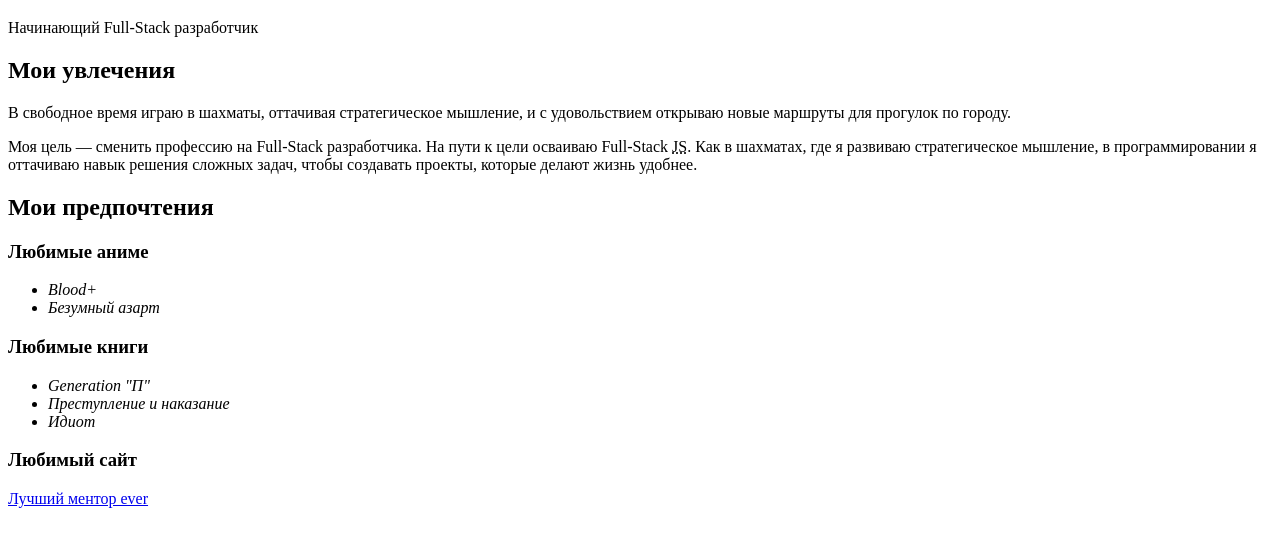
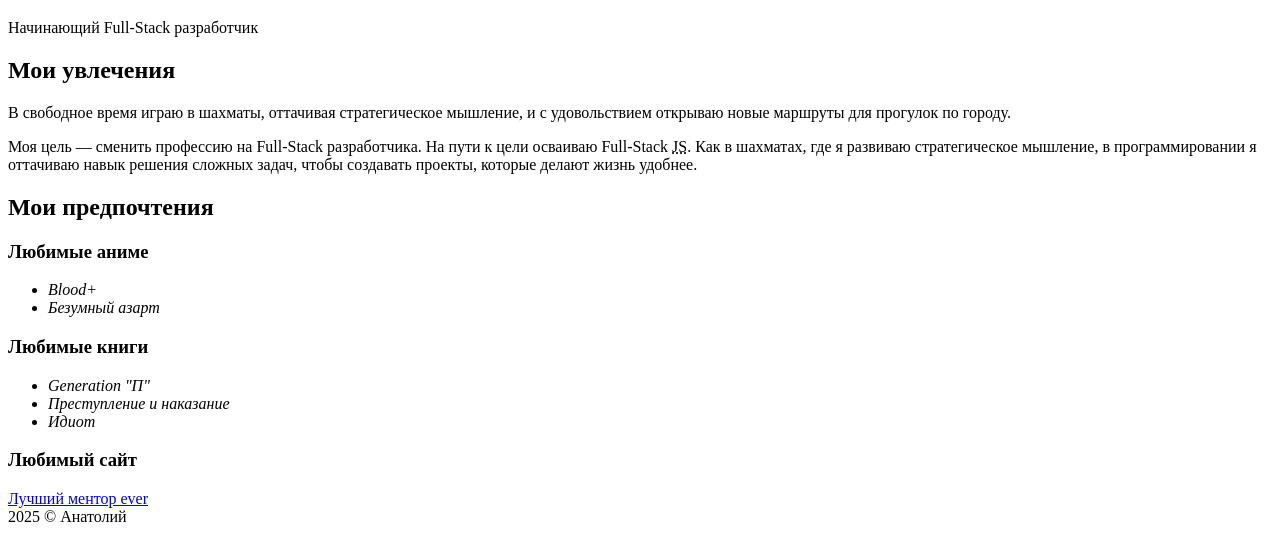
Before and after one commit to trevordatsun/wed-dev-course-romashka, a plain HTML site: page lesson-01/cutaway/index.html in a window 1280 px wide. Shown: the part 273-807 px from the top of the page. Drawn offline with Linux system fonts and the light colour scheme.

Commit message:
обновил футер в cutaway

```diff
--- a/lesson-01/cutaway/index.html
+++ b/lesson-01/cutaway/index.html
@@ -56,6 +56,6 @@
         </section>
       </section>
     </main>
-    <footer></footer>
+    <footer>2025 © Анатолий</footer>
   </body>
 </html>
```
